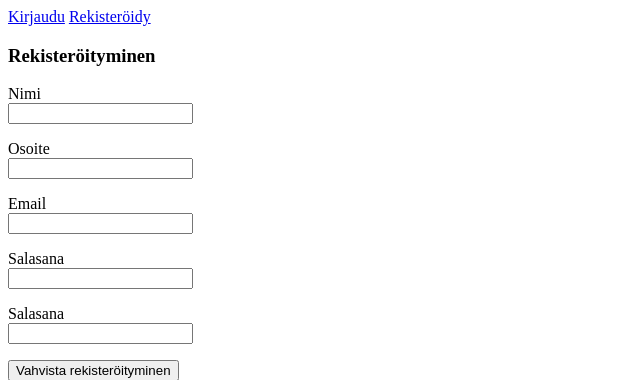
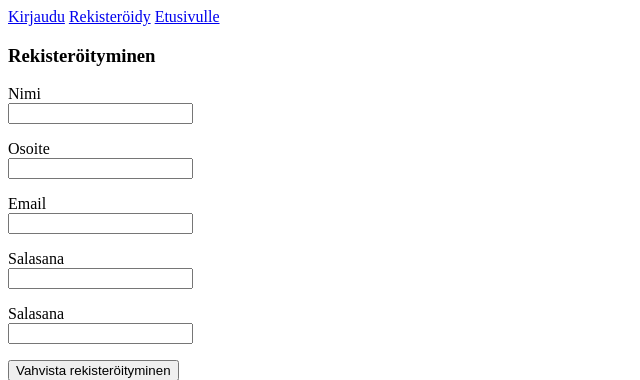
Before and after one commit to roklem314/Laakari-palvelu, a Flask app: page /register in a window 1280 px wide. Shown: the top 380 px of the page, without its empty margins (0-640 px from the left). Run offline with Flask 2, Linux system fonts and the light colour scheme.

Commit message:
etusivu linkit oikeisiin kohtiin

```diff
--- a/application/templates/auth/login.html
+++ b/application/templates/auth/login.html
@@ -1,7 +1,7 @@
 {% extends "layout.html" %}
 
 {% block body %}
-
+<a href="{{ url_for('index') }}">Etusivulle</a>
 <!-- {% with messages = get_flashed_messages() %} -->
 <!-- {% if messages %} -->
   <!-- <ul class=flashes> -->
--- a/application/templates/registration/register.html
+++ b/application/templates/registration/register.html
@@ -1,7 +1,7 @@
 {% extends "layout.html" %}
 
 {% block body %}
-
+<a href="{{ url_for('index') }}">Etusivulle</a>
 {% with messages = get_flashed_messages() %}
 {% if messages %}
   <ul class=flashes>
```
